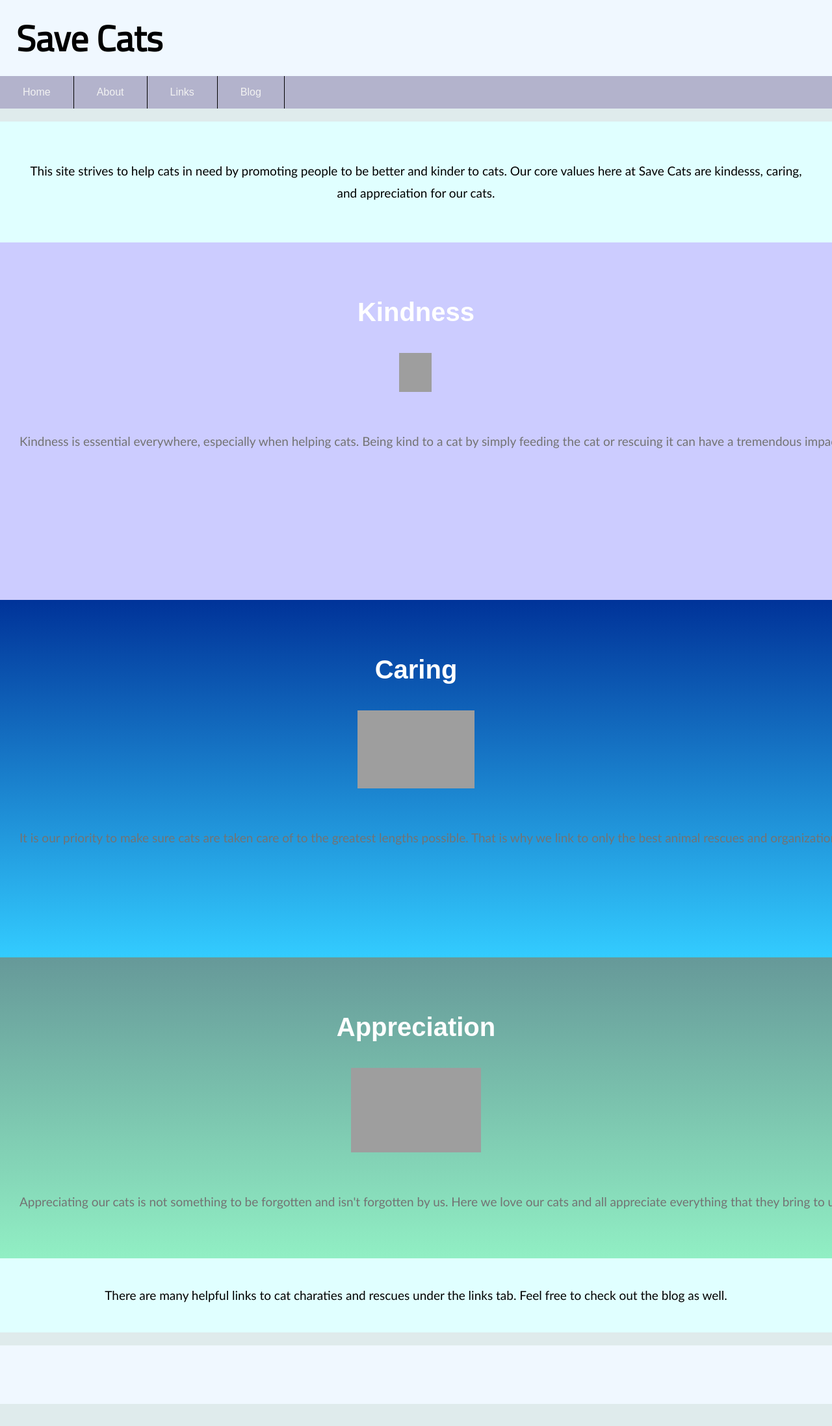
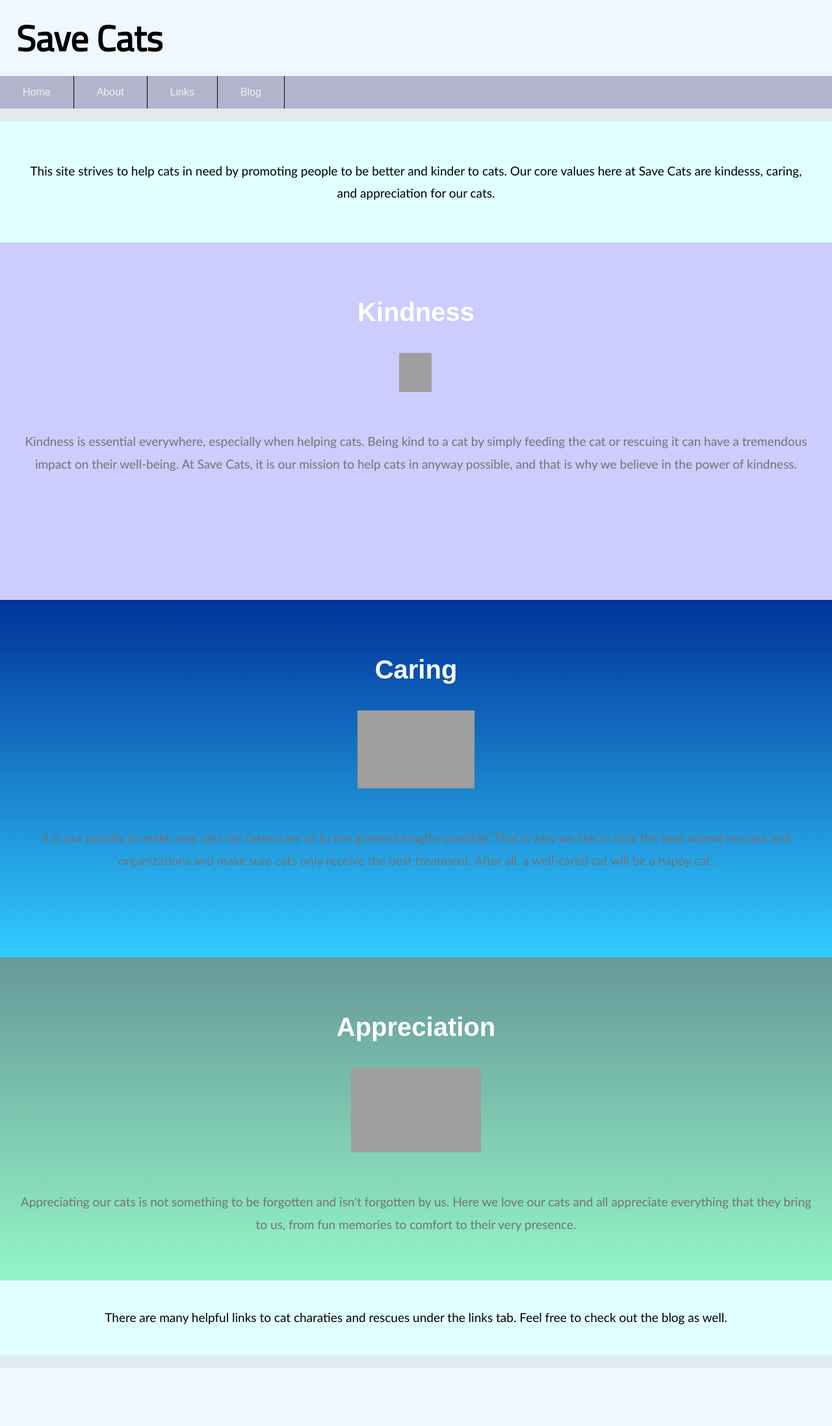
Before and after one commit to Jewel494/Jewel494.github.io, a Jekyll site: the page indexone.html, which Jekyll copies as it is, in a window 1280 px wide. Shown: the whole page at 65% size. Built offline with Jekyll 4.4.1, drawn with Linux system fonts in a browser that asks for light colours; some web fonts are replaced; before the commit the page ends 2160 px from its top, so only the background shows below that; grey boxes are pictures that could not be loaded.

Commit message:
Update indexone.html

```diff
--- a/indexone.html
+++ b/indexone.html
@@ -176,9 +176,7 @@ color: #737373;
 font-family: Optima, Segoe, "Segoe UI", Candara, Calibri, Arial, sans-serif;
 font-weight: lighter;
 line-height: 1.8;
-white-space: nowrap;
-overflow: hidden;
-text-overflow: ellipsis;
+
 
 }
 
@@ -209,9 +207,7 @@ color: #737373;
 font-family: Optima, Segoe, "Segoe UI", Candara, Calibri, Arial, sans-serif;
 font-weight: lighter;
 line-height: 1.8;
-white-space: nowrap;
-overflow: hidden;
-text-overflow: ellipsis;
+
 
 }
 
@@ -242,9 +238,7 @@ color: #737373;
 font-family: Optima, Segoe, "Segoe UI", Candara, Calibri, Arial, sans-serif;
 font-weight: lighter;
 line-height: 1.8;
-white-space: nowrap;
-overflow: hidden;
-text-overflow: ellipsis;
+
 
 }
 
```
